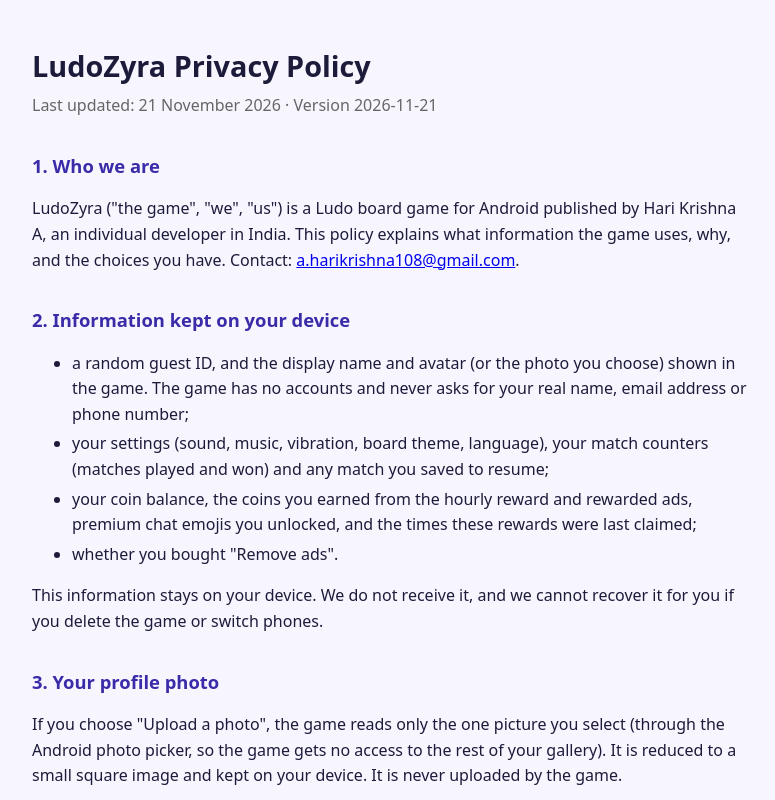
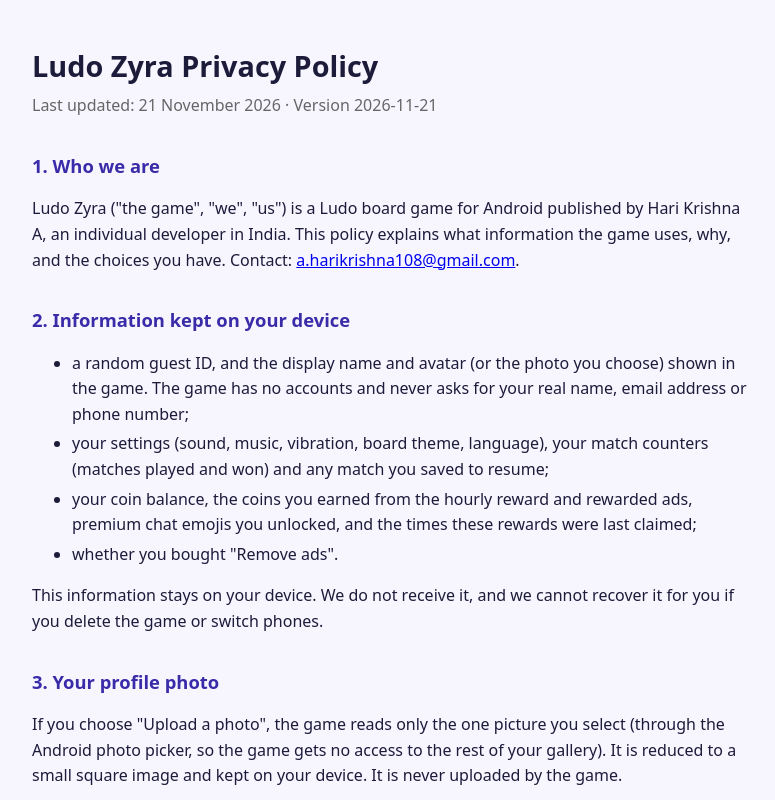
Before and after one commit to vrabtk/ludozyra-privacy, a plain HTML site: page index.html in a window 1280 px wide. Shown: the top 800 px of the page, without its empty margins (248-1023 px from the left). Drawn offline with Linux system fonts and the light colour scheme.

Commit message:
Policy: product name written Ludo Zyra

```diff
--- a/index.html
+++ b/index.html
@@ -3,7 +3,7 @@
 <head>
 <meta charset="utf-8">
 <meta name="viewport" content="width=device-width, initial-scale=1">
-<title>LudoZyra Privacy Policy</title>
+<title>Ludo Zyra Privacy Policy</title>
 <style>
   body { font-family: system-ui, -apple-system, "Segoe UI", Roboto, sans-serif; line-height: 1.6; max-width: 720px; margin: 0 auto; padding: 24px 16px 64px; color: #1d1b3a; background: #f7f6ff; }
   h1 { font-size: 1.8rem; margin-bottom: 0; }
@@ -13,11 +13,11 @@
 </style>
 </head>
 <body>
-<h1>LudoZyra Privacy Policy</h1>
+<h1>Ludo Zyra Privacy Policy</h1>
 <p class="meta">Last updated: 21 November 2026 &middot; Version 2026-11-21</p>
 
 <h2>1. Who we are</h2>
-<p>LudoZyra ("the game", "we", "us") is a Ludo board game for Android published by Hari Krishna A, an individual developer in India. This policy explains what information the game uses, why, and the choices you have. Contact: <a href="mailto:a.harikrishna108@gmail.com">a.harikrishna108@gmail.com</a>.</p>
+<p>Ludo Zyra ("the game", "we", "us") is a Ludo board game for Android published by Hari Krishna A, an individual developer in India. This policy explains what information the game uses, why, and the choices you have. Contact: <a href="mailto:a.harikrishna108@gmail.com">a.harikrishna108@gmail.com</a>.</p>
 
 <h2>2. Information kept on your device</h2>
 <ul>
@@ -57,7 +57,7 @@
 <p>We do not sell your information and we do not hold any personal information about you that we could share. Information processed by Google (advertising and purchases) is shared with Google and its partners as described in sections 5 and 6.</p>
 
 <h2>10. Children</h2>
-<p>LudoZyra is intended for a general audience aged 13 and over and is not directed to children under 13. We do not knowingly collect personal information from children. Ads are limited to content suitable for all audiences. If you believe a child has provided personal information, contact us and we will help remove it.</p>
+<p>Ludo Zyra is intended for a general audience aged 13 and over and is not directed to children under 13. We do not knowingly collect personal information from children. Ads are limited to content suitable for all audiences. If you believe a child has provided personal information, contact us and we will help remove it.</p>
 
 <h2>11. Your rights and choices</h2>
 <ul>
```
